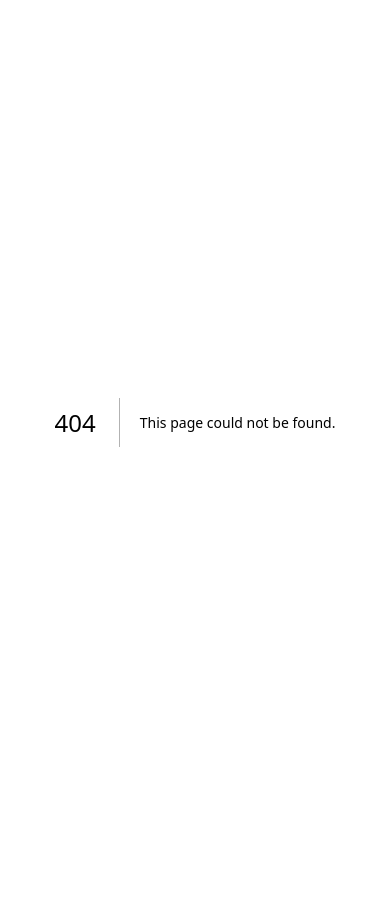
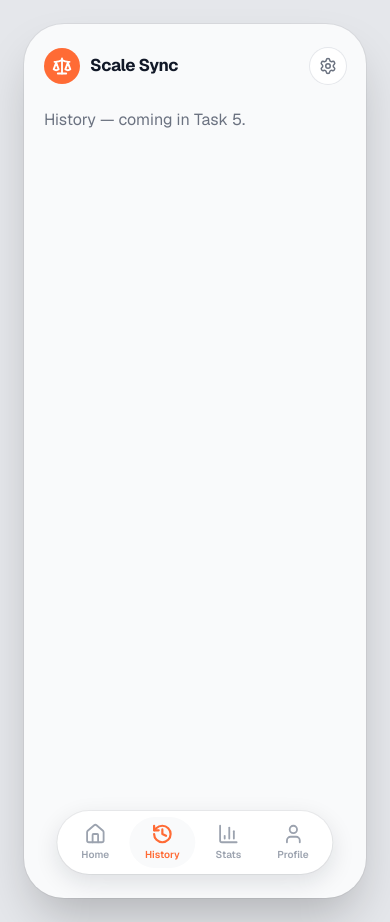
Before and after one commit to jizzy002/XiaomiScale-Sync, a Next.js app in the folder app-design/: page /history in a window 390 px wide. Before the commit this address had no page. Before the commit the page ends 844 px from the top, so only its background shows below. Built offline with nearby package versions, Linux system fonts and the light colour scheme.

Commit message:
Task 3: app shell — PhoneFrame, AppHeader, BottomNav, route group layout

```diff
--- /dev/null
+++ b/app-design/app/(app)/history/page.tsx
@@ -0,0 +1,3 @@
+export default function HistoryPage() {
+  return <p className="pt-4 text-text-muted">History — coming in Task 5.</p>;
+}
--- /dev/null
+++ b/app-design/app/(app)/home/page.tsx
@@ -0,0 +1,3 @@
+export default function HomePage() {
+  return <p className="pt-4 text-text-muted">Home — coming in Task 4.</p>;
+}
--- /dev/null
+++ b/app-design/app/(app)/layout.tsx
@@ -0,0 +1,13 @@
+import { AppHeader } from "@/components/AppHeader";
+import { BottomNav } from "@/components/BottomNav";
+import { PhoneFrame } from "@/components/PhoneFrame";
+
+export default function AppLayout({ children }: { children: React.ReactNode }) {
+  return (
+    <PhoneFrame>
+      <AppHeader />
+      <main className="flex-1 overflow-y-auto px-5 pb-32">{children}</main>
+      <BottomNav />
+    </PhoneFrame>
+  );
+}
--- /dev/null
+++ b/app-design/app/(app)/profile/page.tsx
@@ -0,0 +1,3 @@
+export default function ProfilePage() {
+  return <p className="pt-4 text-text-muted">Profile — coming in Task 7.</p>;
+}
--- /dev/null
+++ b/app-design/app/(app)/stats/page.tsx
@@ -0,0 +1,3 @@
+export default function StatsPage() {
+  return <p className="pt-4 text-text-muted">Stats — coming in Task 6.</p>;
+}
--- a/app-design/app/layout.tsx
+++ b/app-design/app/layout.tsx
@@ -13,8 +13,8 @@ const geistMono = Geist_Mono({
 });
 
 export const metadata: Metadata = {
-  title: "Create Next App",
-  description: "Generated by create next app",
+  title: "Scale Sync",
+  description: "Design prototype for the Scale Sync mobile app",
 };
 
 export default function RootLayout({ children }: LayoutProps<"/">) {
--- a/app-design/app/page.tsx
+++ b/app-design/app/page.tsx
@@ -1,69 +1,5 @@
-import Image from "next/image";
+import { redirect } from "next/navigation";
 
 export default function Home() {
-  return (
-    <div className="flex flex-col flex-1 items-center justify-center bg-zinc-50 font-sans dark:bg-black">
-      <main className="flex flex-1 w-full max-w-3xl flex-col items-center justify-between py-32 px-16 bg-white dark:bg-black sm:items-start">
-        <Image
-          className="dark:invert h-5 w-[100px]"
-          src="/next.svg"
-          alt="Next.js logo"
-          width={100}
-          height={20}
-          priority
-        />
-        <div className="flex flex-col items-center gap-6 text-center sm:items-start sm:text-left">
-          <h1 className="max-w-xs text-3xl font-semibold leading-10 tracking-tight text-black dark:text-zinc-50">
-            To get started, edit the{" "}
-            <code className="rounded bg-black/[.06] px-1.5 py-0.5 font-mono text-[0.9em] dark:bg-white/[.08]">
-              page.tsx
-            </code>{" "}
-            file.
-          </h1>
-          <p className="max-w-md text-lg leading-8 text-zinc-600 dark:text-zinc-400">
-            Looking for a starting point or more instructions? Head over to{" "}
-            <a
-              href="https://vercel.com/templates?framework=next.js&utm_source=create-next-app&utm_medium=appdir-template-tw&utm_campaign=create-next-app"
-              className="font-medium text-zinc-950 dark:text-zinc-50"
-            >
-              Templates
-            </a>{" "}
-            or the{" "}
-            <a
-              href="https://nextjs.org/learn?utm_source=create-next-app&utm_medium=appdir-template-tw&utm_campaign=create-next-app"
-              className="font-medium text-zinc-950 dark:text-zinc-50"
-            >
-              Learning
-            </a>{" "}
-            center.
-          </p>
-        </div>
-        <div className="flex flex-col gap-4 text-base font-medium sm:flex-row">
-          <a
-            className="flex h-12 w-full items-center justify-center gap-2 rounded-full bg-foreground px-5 text-background transition-colors hover:bg-[#383838] dark:hover:bg-[#ccc] md:w-[158px]"
-            href="https://vercel.com/new?utm_source=create-next-app&utm_medium=appdir-template-tw&utm_campaign=create-next-app"
-            target="_blank"
-            rel="noopener noreferrer"
-          >
-            <Image
-              className="dark:invert h-[14px] w-4"
-              src="/vercel.svg"
-              alt="Vercel logomark"
-              width={16}
-              height={14}
-            />
-            Deploy Now
-          </a>
-          <a
-            className="flex h-12 w-full items-center justify-center rounded-full border border-solid border-black/[.08] px-5 transition-colors hover:border-transparent hover:bg-black/[.04] dark:border-white/[.145] dark:hover:bg-[#1a1a1a] md:w-[158px]"
-            href="https://nextjs.org/docs?utm_source=create-next-app&utm_medium=appdir-template-tw&utm_campaign=create-next-app"
-            target="_blank"
-            rel="noopener noreferrer"
-          >
-            Documentation
-          </a>
-        </div>
-      </main>
-    </div>
-  );
+  redirect("/home");
 }
--- /dev/null
+++ b/app-design/components/AppHeader.tsx
@@ -0,0 +1,23 @@
+import { Scale, Settings } from "lucide-react";
+
+export function AppHeader() {
+  return (
+    <header className="flex items-center justify-between px-5 pb-2 pt-6">
+      <div className="flex items-center gap-2.5">
+        <div className="flex h-9 w-9 items-center justify-center rounded-xl bg-brand">
+          <Scale className="h-5 w-5 text-white" strokeWidth={2.25} />
+        </div>
+        <span className="text-[17px] font-bold tracking-tight text-text-primary">
+          Scale Sync
+        </span>
+      </div>
+      <button
+        type="button"
+        aria-label="Settings"
+        className="flex h-9 w-9 items-center justify-center rounded-full bg-white ring-1 ring-border-soft transition-colors hover:bg-bg"
+      >
+        <Settings className="h-[18px] w-[18px] text-text-muted" />
+      </button>
+    </header>
+  );
+}
--- /dev/null
+++ b/app-design/components/BottomNav.tsx
@@ -0,0 +1,39 @@
+"use client";
+
+import Link from "next/link";
+import { usePathname } from "next/navigation";
+import { BarChart3, History, House, User } from "lucide-react";
+
+const items = [
+  { href: "/home", label: "Home", icon: House },
+  { href: "/history", label: "History", icon: History },
+  { href: "/stats", label: "Stats", icon: BarChart3 },
+  { href: "/profile", label: "Profile", icon: User },
+];
+
+export function BottomNav() {
+  const pathname = usePathname();
+
+  return (
+    <nav className="absolute bottom-6 left-1/2 flex -translate-x-1/2 items-center gap-1 rounded-full bg-white px-2 py-1.5 shadow-[0_8px_24px_rgba(17,24,39,0.12)] ring-1 ring-black/5">
+      {items.map(({ href, label, icon: Icon }) => {
+        const active = pathname === href;
+        return (
+          <Link
+            key={href}
+            href={href}
+            aria-current={active ? "page" : undefined}
+            className={
+              active
+                ? "flex flex-col items-center gap-0.5 rounded-full bg-bg px-4 py-1.5 text-brand"
+                : "flex flex-col items-center gap-0.5 rounded-full px-4 py-1.5 text-text-faint transition-colors hover:text-text-muted"
+            }
+          >
+            <Icon className="h-[22px] w-[22px]" strokeWidth={active ? 2.4 : 2} />
+            <span className="text-[10px] font-semibold">{label}</span>
+          </Link>
+        );
+      })}
+    </nav>
+  );
+}
--- /dev/null
+++ b/app-design/components/PhoneFrame.tsx
@@ -0,0 +1,9 @@
+export function PhoneFrame({ children }: { children: React.ReactNode }) {
+  return (
+    <div className="flex min-h-screen items-center justify-center p-6">
+      <div className="relative flex h-[874px] w-[402px] flex-col overflow-hidden rounded-[40px] bg-bg shadow-2xl ring-1 ring-black/5">
+        {children}
+      </div>
+    </div>
+  );
+}
--- a/app-design/package.json
+++ b/app-design/package.json
@@ -10,6 +10,7 @@
     "test": "vitest run"
   },
   "dependencies": {
+    "lucide-react": "^1.55.0",
     "next": "16.4.0",
     "react": "19.3.0",
     "react-dom": "19.3.0"
```
Also changed, not shown: 1 other file (tests, documents, lock files or other folders).
